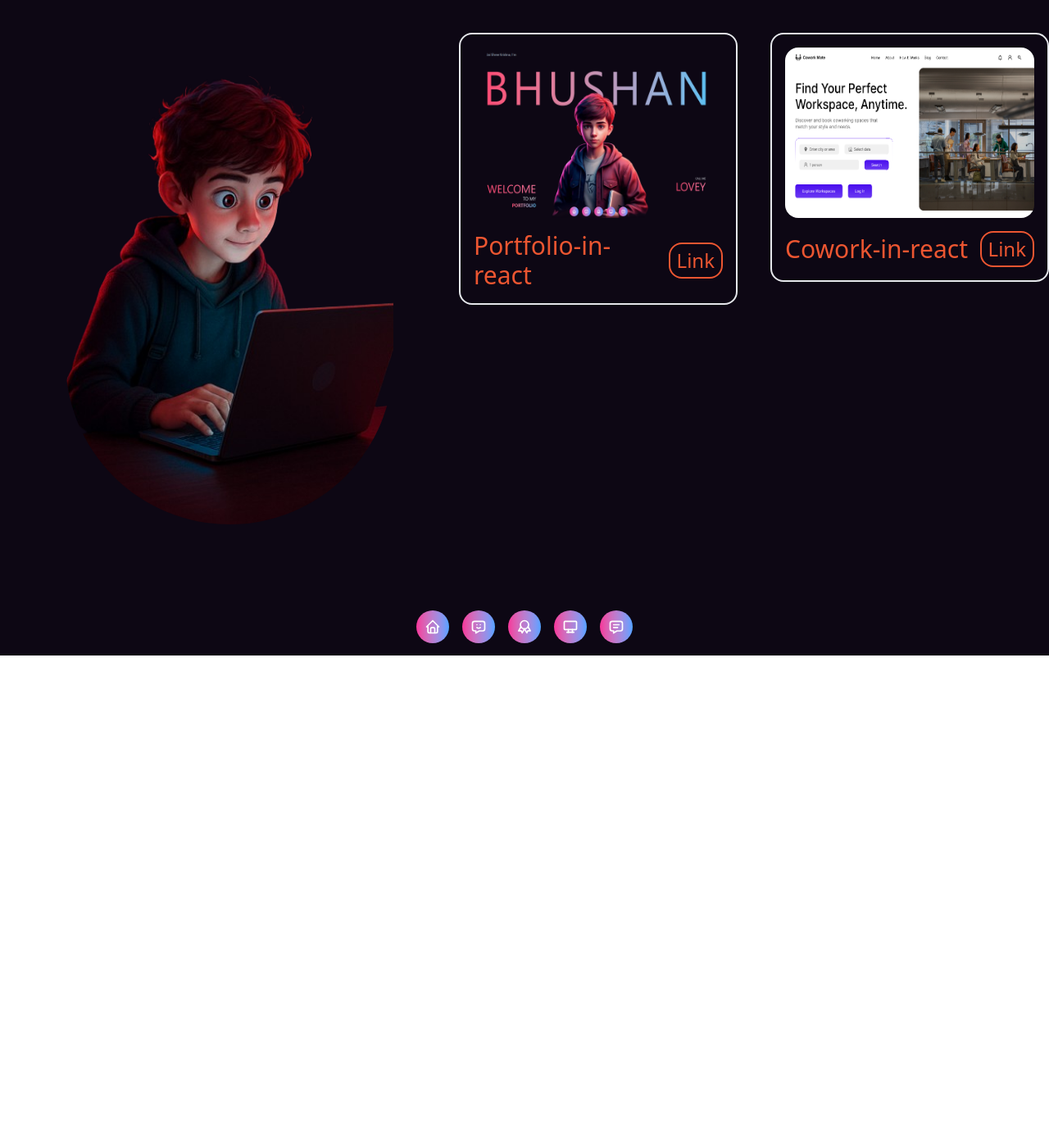
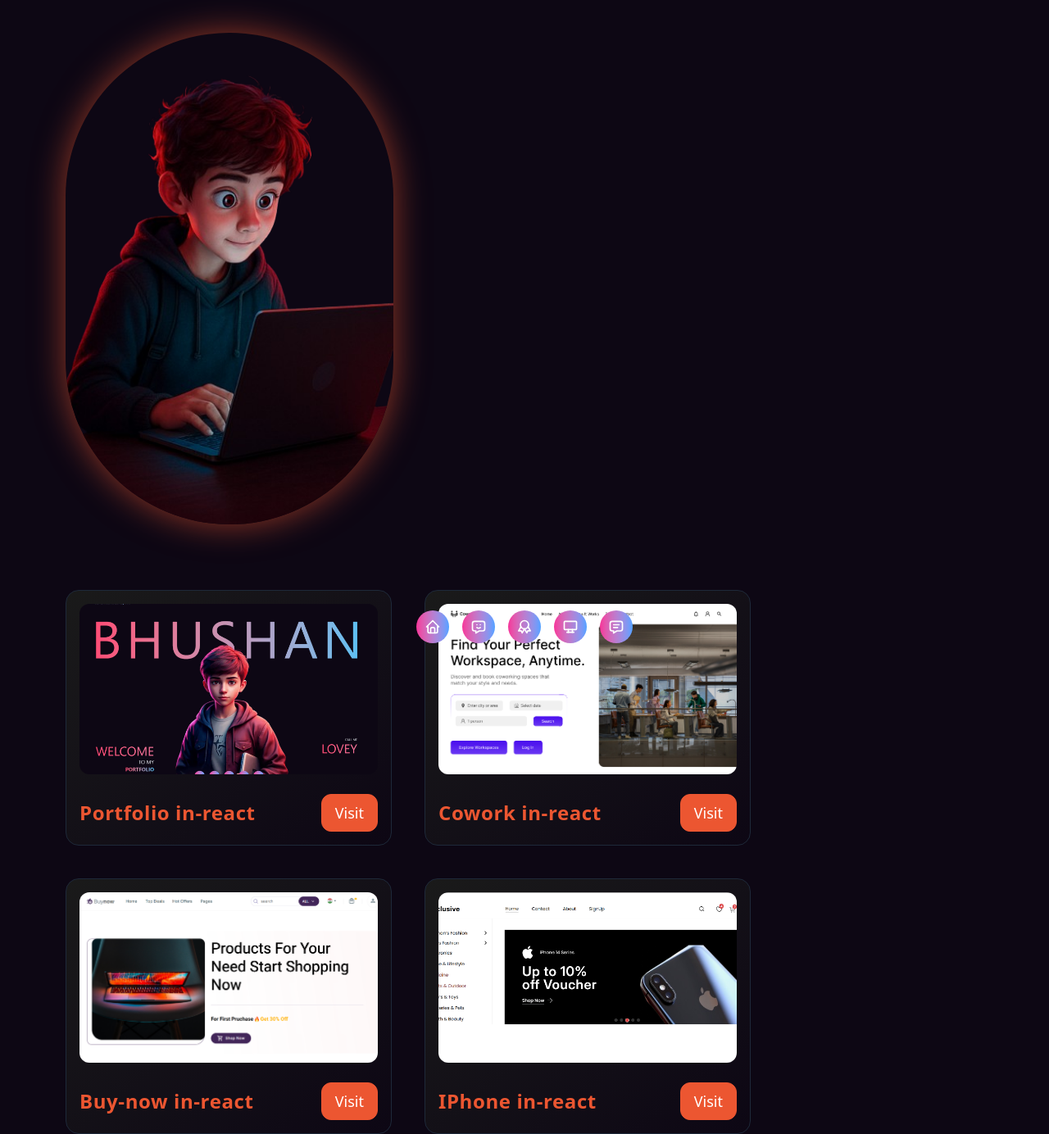
Before and after one commit to lovishverma1435/lovey-s_portfolio, a React (Vite) app: page /projects in a window 1280 px wide. Shown: the whole page at 82% size. Before the commit the page ends 800 px from the top, so only its background shows below. Built offline with nearby package versions, Linux system fonts and the light colour scheme.

Commit message:
first committtt

```diff
--- a/src/home/Projects.jsx
+++ b/src/home/Projects.jsx
@@ -3,29 +3,34 @@ import projects from "../json/projects.json"
 const Projects = () => {
     return (
         <>
-            <section className='relative w-full h-screen bg-[#0d0714] text-white font-inter overflow-hidden pt-10'>
-                <div className="pl-20 flex gap-20">
-                    <img className='max-w-[400px] w-full h-[600px] rounded-full' src="/ChatGPT_Image_Aug_19__2025__05_44_00_PM-removebg-preview.png" alt="animation" />
-                    <div className="grid grid-cols-2 gap-10">
-                        {
-                            projects.projects.map((item, index) => (
-                                <nav className="max-w-[400px] w-full h-full" key={index + Date.now()}>
-                                    <div className="flex flex-col gap-4 border-2 border-gray-200 p-4 rounded-2xl ">
-                                    <img className="rounded-2xl w-[364px] h-[208px]" src={`/${item.image}`} alt="" />
-                                    <div className="flex justify-between items-center">
-                                        <h1 className="text-3xl text-[#ec5631] font-medium">{item.name}</h1>
-                                        <a className="text-2xl text-[#ec5631] cursor-pointer border-2 border-[#ec5631] py-1 px-2 rounded-2xl items-center">{item.link}</a>
+            <section className="relative w-full min-h-screen bg-[#0d0714] text-white font-inter overflow-hidden pt-10">
+                <div className="pl-20 flex gap-20 flex-wrap">
+                    {/* Left Image */}
+                    <img className="max-w-[400px] w-full h-[600px] rounded-full object-cover shadow-[0_0_40px_rgba(236,86,49,0.6)]"
+                        src="/ChatGPT_Image_Aug_19__2025__05_44_00_PM-removebg-preview.png"
+                        alt="animation" />
+                    {/* Projects Grid */}
+                    <div className="grid grid-cols-2 md:grid-cols-2 gap-10">
+                        {projects.projects.map((item, index) => (
+                            <nav className="max-w-[400px] w-full h-full" key={index}>
+                                <div className="flex flex-col gap-4  bg-gradient-to-br from-[#1a1a1a] to-[#0d0714] border border-gray-800 p-4 rounded-2xl hover:scale-105 hover:shadow-[0_0_25px_rgba(236,86,49,0.7)] transition-all duration-300">
+                                    {/* Image */}
+                                    <img className="rounded-xl w-[364px] h-[208px] object-cover hover:opacity-90 transition" src={`/${item.image}`} alt={item.name} />
+                                    {/* Content */}
+                                    <div className="flex justify-between items-center mt-2">
+                                        <h1 className="text-2xl text-[#ec5631] font-semibold tracking-wide">{item.name}</h1>
+                                        <a href={item.link} target="_blank" rel="noopener noreferrer" className="text-lg text-white bg-[#ec5631] px-4 py-2 rounded-xl font-medium border border-[#ec5631] hover:bg-transparent hover:text-[#ec5631] transition-all duration-300" >
+                                            Visit
+                                        </a>
                                     </div>
-                                    </div>
-                                </nav>
-                            ))
-                        }
+                                </div>
+                            </nav>
+                        ))}
                     </div>
                 </div>
             </section>
+        </>
+    );
+};
 
-        </>
-    )
-}
-
-export default Projects
+export default Projects;
--- a/src/json/projects.json
+++ b/src/json/projects.json
@@ -2,12 +2,22 @@
     "projects": [
         {
             "image": "portfolio.png",
-            "name": "Portfolio-in-react",
+            "name": "Portfolio in-react",
             "link": "Link"
         },
         {
             "image": "coworkproject.png",
-            "name": "Cowork-in-react",
+            "name": "Cowork in-react",
+            "link": "Link"
+        },
+        {
+            "image": "BuyNow.png",
+            "name": "Buy-now in-react",
+            "link": "Link"
+        },
+        {
+            "image": "iphone.png",
+            "name": "IPhone in-react",
             "link": "Link"
         }
     ]
```
Also changed, not shown: public/BuyNow.png (added), public/iphone.png (added).
